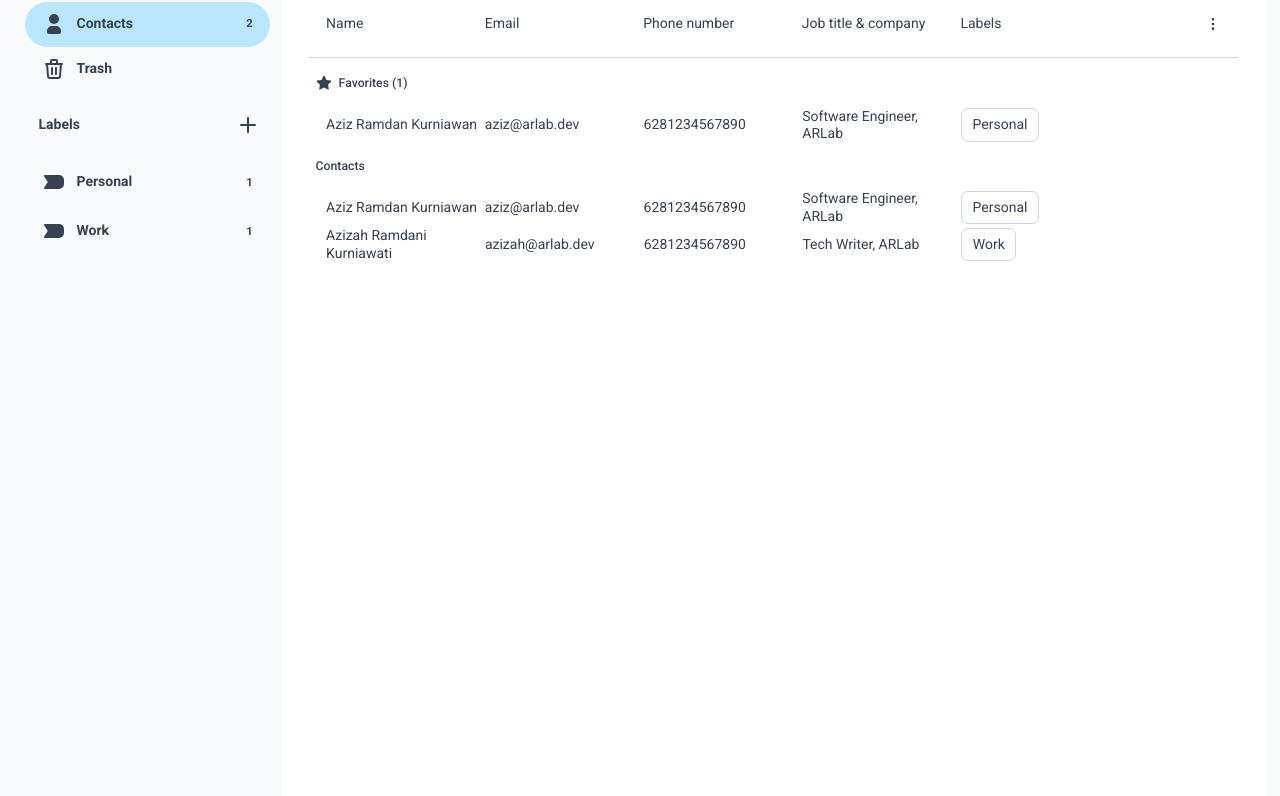
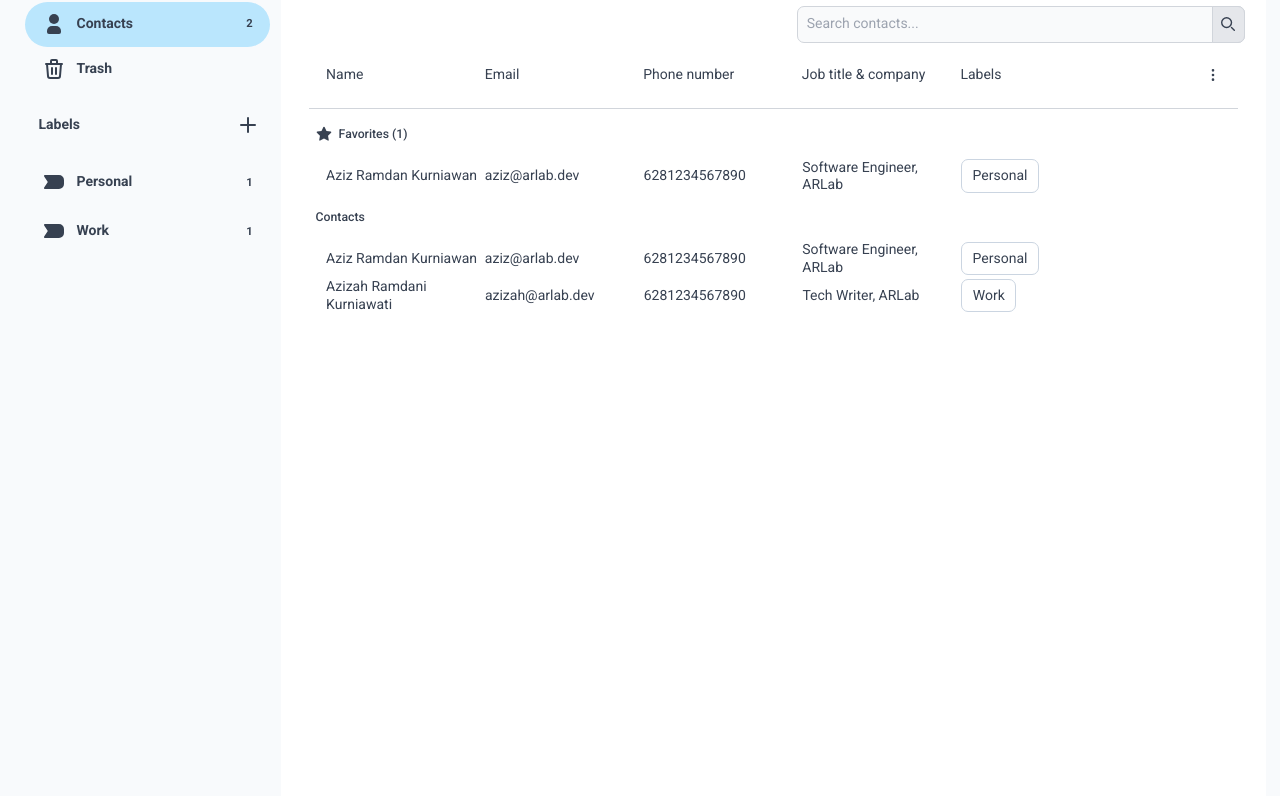
Before and after one commit to azizramdan/bearmentor-address-book, a website: page index.html in a window 1280 px wide. Shown: the part 155-951 px from the top of the page. Drawn offline with nearby package versions, Linux system fonts and the light colour scheme; files that its build step writes are made by us from their sources.

Commit message:
feat: search contact

```diff
--- a/assets/js/models.js
+++ b/assets/js/models.js
@@ -203,8 +203,24 @@ class Contact {
     return JSON.parse(localStorage.getItem(this.#STORAGE_KEY))
   }
 
-  index() {
-    const contacts = this.#get().filter(contact => !contact.deletedAt)
+  index(filters = {}) {
+    let contacts = this.#get().filter(contact => !contact.deletedAt)
+
+    if (filters.search) {
+      const search = filters.search.toLowerCase()
+
+      contacts = contacts
+        .filter(contact =>
+          contact.firstName.toLowerCase().includes(search)
+          || contact.middleName.toLowerCase().includes(search)
+          || contact.lastName.toLowerCase().includes(search)
+          || contact.emails.some(email => email.mail.toLowerCase().includes(search))
+          || contact.phones.some(phone => phone.number.toLowerCase().includes(search))
+          || contact.company.toLowerCase().includes(search)
+          || contact.jobTitle.toLowerCase().includes(search),
+        )
+    }
+
     const labels = (new Label()).index()
 
     return contacts.map((contact) => {
--- a/index.html
+++ b/index.html
@@ -172,7 +172,40 @@
         </div>
 
         <div class="mt-4">
-          <div class="flex justify-between items-center mb-4 px-4">
+          <form class="flex justify-end">
+            <div class="relative w-full max-w-lg">
+              <input
+                id="search-input"
+                type="search"
+                name="search"
+                class="block p-2.5 w-full z-20 text-gray-900 bg-gray-50 rounded-lg border border-gray-300"
+                placeholder="Search contacts..."
+              />
+              <button
+                type="submit"
+                class="absolute top-0 end-0 p-2.5 font-medium h-full bg-gray-200 rounded-e-lg border border-gray-300 hover:bg-gray-300"
+              >
+                <svg
+                  class="w-4 h-4"
+                  aria-hidden="true"
+                  xmlns="http://www.w3.org/2000/svg"
+                  fill="none"
+                  viewBox="0 0 20 20"
+                >
+                  <path
+                    stroke="currentColor"
+                    stroke-linecap="round"
+                    stroke-linejoin="round"
+                    stroke-width="2"
+                    d="m19 19-4-4m0-7A7 7 0 1 1 1 8a7 7 0 0 1 14 0Z"
+                  />
+                </svg>
+                <span class="sr-only">Search</span>
+              </button>
+            </div>
+          </form>
+
+          <div class="flex justify-between items-center my-4 px-4">
             <div
               class="grow grid pl-3 sm:grid-cols-2 md:grid-cols-3 lg:grid-cols-4 xl:grid-cols-5"
             >
--- a/index.js
+++ b/index.js
@@ -11,7 +11,12 @@
   initEvents()
 
   function refresh() {
-    contacts = contactModel.index()
+    const search = new URLSearchParams(window.location.search).get('search')
+    document.getElementById('search-input').value = search
+
+    contacts = contactModel.index({
+      search,
+    })
     favorites = contacts.filter(contact => contact.isFavorite)
     renderContactsCounter()
     renderFavoritesSection()
```
